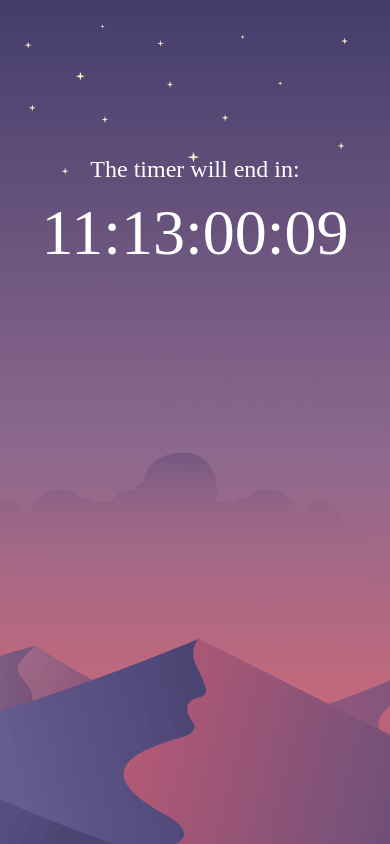
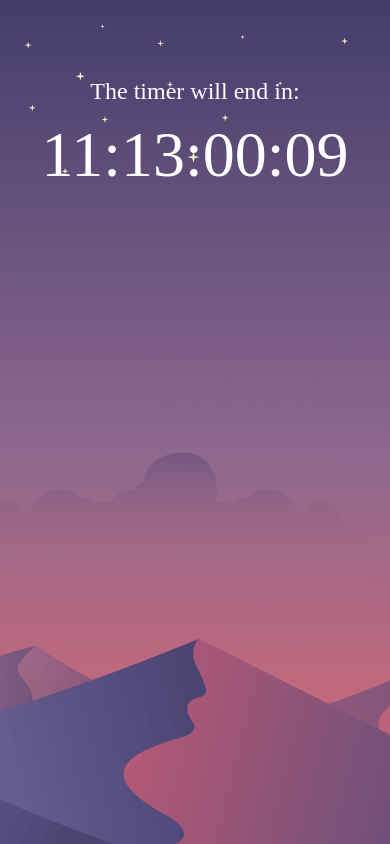
Before and after one commit to bobmagrega/timer, a plain HTML site: page index.html in a window 390 px wide. Drawn offline with Linux system fonts and the light colour scheme.

Commit message:
Update styles.css

```diff
--- a/styles.css
+++ b/styles.css
@@ -88,7 +88,7 @@ body {
   display: flex;
   justify-content: center;
   align-items: center;
-  padding-top: 40%;
+  padding-top: 20%;
 
 
 }
```
